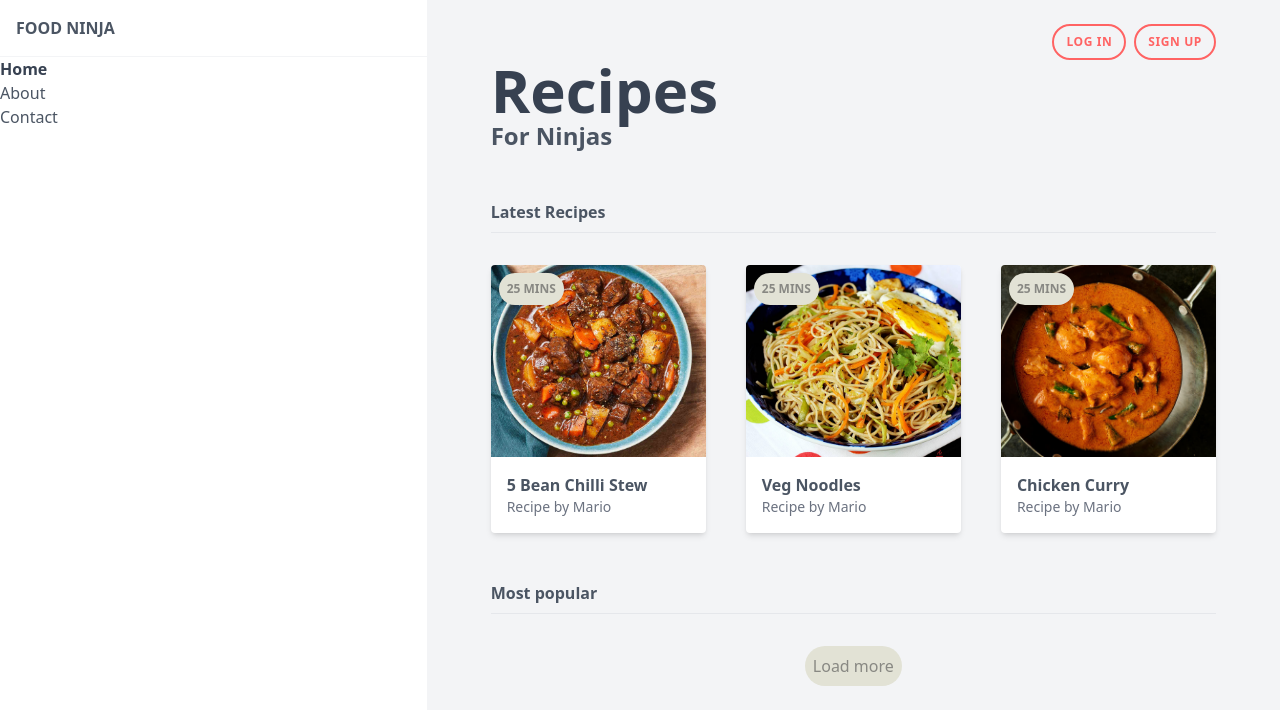
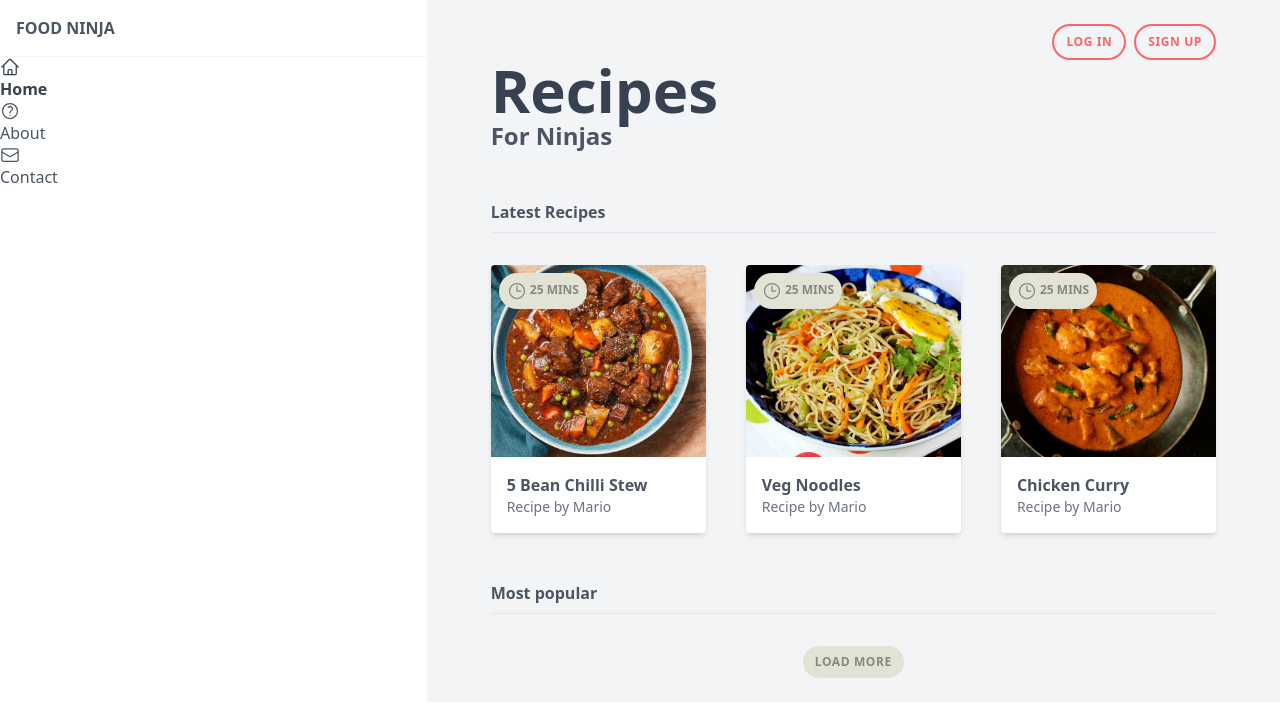
Before and after one commit to RedMoon1177/TailwindCSS-NinjaFood, a website: page public/index.html in a window 1280 px wide. Drawn offline with Linux system fonts and the light colour scheme; a web font is replaced by a local one.

Commit message:
completed #15 - hover

```diff
--- a/public/index.html
+++ b/public/index.html
@@ -13,21 +13,69 @@
         <nav>
           <div>
             <h1 class="font-bold uppercase p-4 border-b border-gray-100">
-              <a href="/">Food Ninja</a>
+              <a href="/" class="hover:text-gray-950">Food Ninja</a>
             </h1>
           </div>
           <ul>
             <li class="text-gray-700 font-bold">
+              <svg
+                class="w-5"
+                data-slot="icon"
+                fill="none"
+                stroke-width="1.5"
+                stroke="currentColor"
+                viewBox="0 0 24 24"
+                xmlns="http://www.w3.org/2000/svg"
+                aria-hidden="true"
+              >
+                <path
+                  stroke-linecap="round"
+                  stroke-linejoin="round"
+                  d="m2.25 12 8.954-8.955c.44-.439 1.152-.439 1.591 0L21.75 12M4.5 9.75v10.125c0 .621.504 1.125 1.125 1.125H9.75v-4.875c0-.621.504-1.125 1.125-1.125h2.25c.621 0 1.125.504 1.125 1.125V21h4.125c.621 0 1.125-.504 1.125-1.125V9.75M8.25 21h8.25"
+                ></path>
+              </svg>
               <a href="#">
                 <span>Home</span>
               </a>
             </li>
             <li>
+              <svg
+                class="w-5"
+                data-slot="icon"
+                fill="none"
+                stroke-width="1.5"
+                stroke="currentColor"
+                viewBox="0 0 24 24"
+                xmlns="http://www.w3.org/2000/svg"
+                aria-hidden="true"
+              >
+                <path
+                  stroke-linecap="round"
+                  stroke-linejoin="round"
+                  d="M9.879 7.519c1.171-1.025 3.071-1.025 4.242 0 1.172 1.025 1.172 2.687 0 3.712-.203.179-.43.326-.67.442-.745.361-1.45.999-1.45 1.827v.75M21 12a9 9 0 1 1-18 0 9 9 0 0 1 18 0Zm-9 5.25h.008v.008H12v-.008Z"
+                ></path>
+              </svg>
               <a href="#">
                 <span>About</span>
               </a>
             </li>
             <li>
+              <svg
+                class="w-5"
+                data-slot="icon"
+                fill="none"
+                stroke-width="1.5"
+                stroke="currentColor"
+                viewBox="0 0 24 24"
+                xmlns="http://www.w3.org/2000/svg"
+                aria-hidden="true"
+              >
+                <path
+                  stroke-linecap="round"
+                  stroke-linejoin="round"
+                  d="M21.75 6.75v10.5a2.25 2.25 0 0 1-2.25 2.25h-15a2.25 2.25 0 0 1-2.25-2.25V6.75m19.5 0A2.25 2.25 0 0 0 19.5 4.5h-15a2.25 2.25 0 0 0-2.25 2.25m19.5 0v.243a2.25 2.25 0 0 1-1.07 1.916l-7.5 4.615a2.25 2.25 0 0 1-2.36 0L3.32 8.91a2.25 2.25 0 0 1-1.07-1.916V6.75"
+                ></path>
+              </svg>
               <a href="#">
                 <span>Contact</span>
               </a>
@@ -39,10 +87,14 @@
 
       <main class="px-16 py-6 bg-gray-100 md:col-span-2">
         <div class="flex justify-center md:justify-end">
-          <a href="#" class="btn text-primary border-primary md:border-2"
+          <a
+            href="#"
+            class="btn text-primary border-primary md:border-2 hover:bg-primary hover:text-white"
             >Log in</a
           >
-          <a href="#" class="btn text-primary ml-2 border-primary md:border-2"
+          <a
+            href="#"
+            class="btn text-primary ml-2 border-primary md:border-2 hover:bg-primary hover:text-white"
             >Sign up</a
           >
         </div>
@@ -59,7 +111,7 @@
 
           <div class="mt-8 grid lg:grid-cols-3 gap-10">
             <!--cards do here-->
-            <div class="card">
+            <div class="card hover:shadow-lg">
               <img
                 src="img/stew.jpg"
                 alt="stew"
@@ -70,10 +122,26 @@
                 <span class="block text-gray-500 text-sm">Recipe by Mario</span>
               </div>
               <div class="badge">
+                <svg
+                  class="w-5 inline-block"
+                  data-slot="icon"
+                  fill="none"
+                  stroke-width="1.5"
+                  stroke="currentColor"
+                  viewBox="0 0 24 24"
+                  xmlns="http://www.w3.org/2000/svg"
+                  aria-hidden="true"
+                >
+                  <path
+                    stroke-linecap="round"
+                    stroke-linejoin="round"
+                    d="M12 6v6h4.5m4.5 0a9 9 0 1 1-18 0 9 9 0 0 1 18 0Z"
+                  ></path>
+                </svg>
                 <span>25 mins</span>
               </div>
             </div>
-            <div class="card">
+            <div class="card hover:shadow-lg">
               <img
                 src="img/noodles.jpg"
                 alt="noodles"
@@ -84,10 +152,26 @@
                 <span class="block text-gray-500 text-sm">Recipe by Mario</span>
               </div>
               <div class="badge">
+                <svg
+                  class="w-5 inline-block"
+                  data-slot="icon"
+                  fill="none"
+                  stroke-width="1.5"
+                  stroke="currentColor"
+                  viewBox="0 0 24 24"
+                  xmlns="http://www.w3.org/2000/svg"
+                  aria-hidden="true"
+                >
+                  <path
+                    stroke-linecap="round"
+                    stroke-linejoin="round"
+                    d="M12 6v6h4.5m4.5 0a9 9 0 1 1-18 0 9 9 0 0 1 18 0Z"
+                  ></path>
+                </svg>
                 <span>25 mins</span>
               </div>
             </div>
-            <div class="card">
+            <div class="card hover:shadow-lg">
               <img
                 src="img/curry.jpg"
                 alt="stew"
@@ -98,6 +182,22 @@
                 <span class="block text-gray-500 text-sm">Recipe by Mario</span>
               </div>
               <div class="badge">
+                <svg
+                  class="w-5 inline-block"
+                  data-slot="icon"
+                  fill="none"
+                  stroke-width="1.5"
+                  stroke="currentColor"
+                  viewBox="0 0 24 24"
+                  xmlns="http://www.w3.org/2000/svg"
+                  aria-hidden="true"
+                >
+                  <path
+                    stroke-linecap="round"
+                    stroke-linejoin="round"
+                    d="M12 6v6h4.5m4.5 0a9 9 0 1 1-18 0 9 9 0 0 1 18 0Z"
+                  ></path>
+                </svg>
                 <span>25 mins</span>
               </div>
             </div>
@@ -112,7 +212,9 @@
           </div>
 
           <div class="flex justify-center">
-            <div class="bg-secondary-100 text-secondary-200 rounded-full p-2">
+            <div
+              class="btn bg-secondary-100 text-secondary-200 hover:shadow-inner"
+            >
               Load more
             </div>
           </div>
```
Also changed, not shown: public/styles.css.
